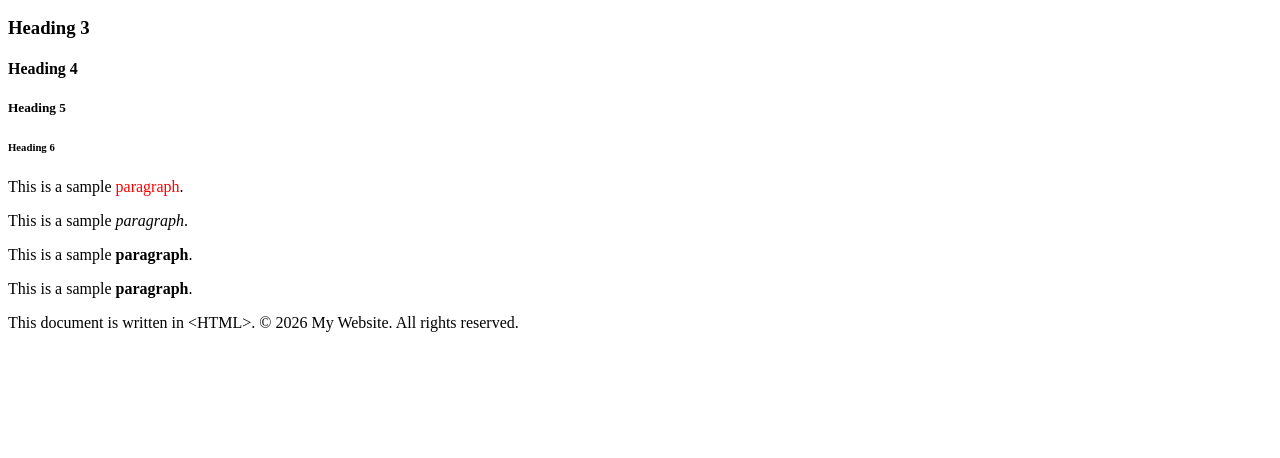
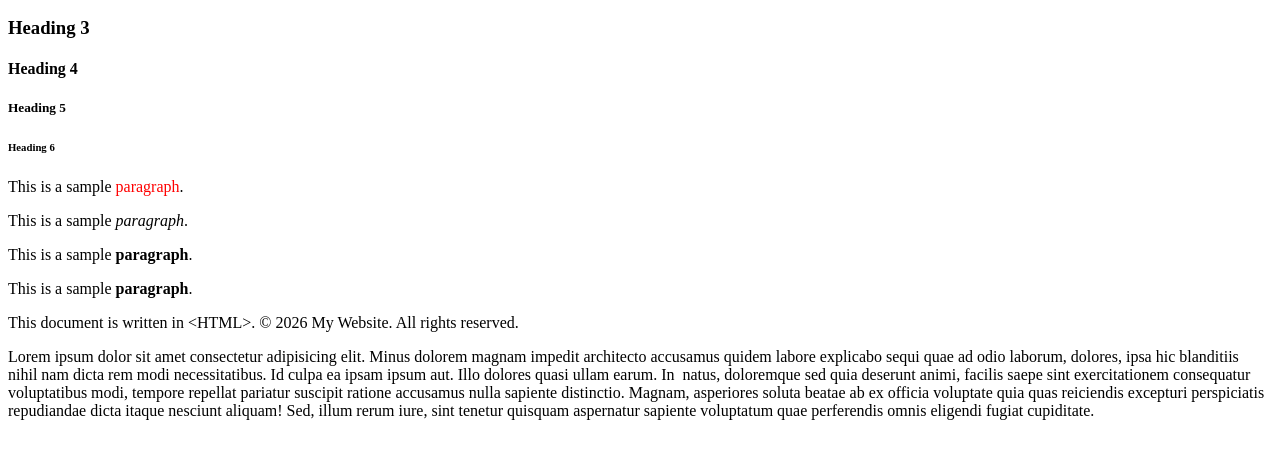
Before and after one commit to haroonsiddiquee/HTML-2, a plain HTML site: page index.html in a window 1280 px wide. Shown: the part 110-568 px from the top of the page. Drawn offline with Linux system fonts and the light colour scheme.

Commit message:
Learned about dummy text and &nbsp non-breaking space

```diff
--- a/index.html
+++ b/index.html
@@ -35,5 +35,20 @@
       This document is written in &lt;HTML&gt;. &copy; 2026 My Website. All
       rights reserved.
     </p>
+
+    <!-- lorem100 used to get 100 dummy words. &nbsp is a non-breaking space. -->
+    <p>
+      Lorem ipsum dolor sit amet consectetur adipisicing elit. Minus dolorem
+      magnam impedit architecto accusamus quidem labore explicabo sequi quae ad
+      odio laborum, dolores, ipsa hic blanditiis nihil nam dicta rem modi
+      necessitatibus. Id culpa ea ipsam ipsum aut. Illo dolores quasi ullam
+      earum. In&nbsp; natus, doloremque sed quia deserunt animi, facilis saepe
+      sint exercitationem consequatur voluptatibus modi, tempore repellat
+      pariatur suscipit ratione accusamus nulla sapiente distinctio. Magnam,
+      asperiores soluta beatae ab ex officia voluptate quia quas reiciendis
+      excepturi perspiciatis repudiandae dicta itaque nesciunt aliquam! Sed,
+      illum rerum iure, sint tenetur quisquam aspernatur sapiente voluptatum
+      quae perferendis omnis eligendi fugiat cupiditate.
+    </p>
   </body>
 </html>
```
